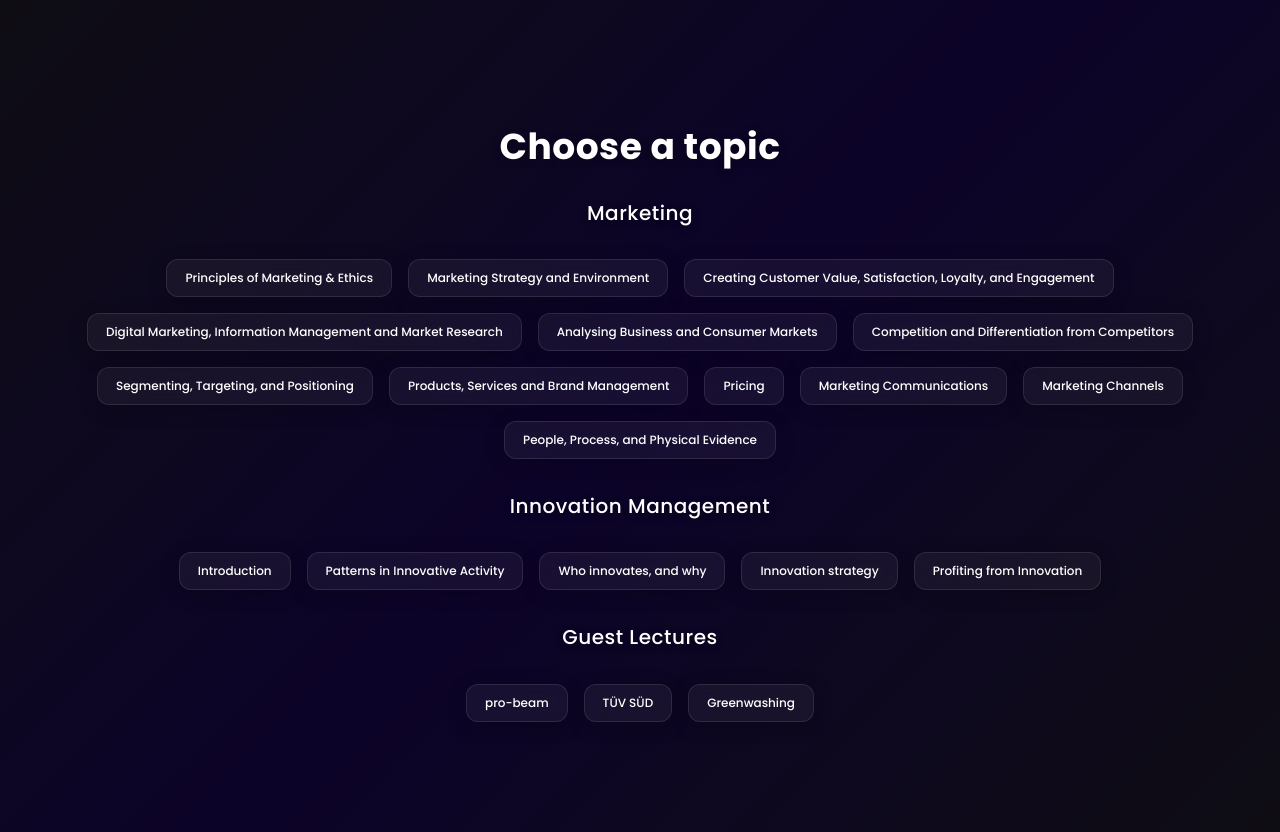
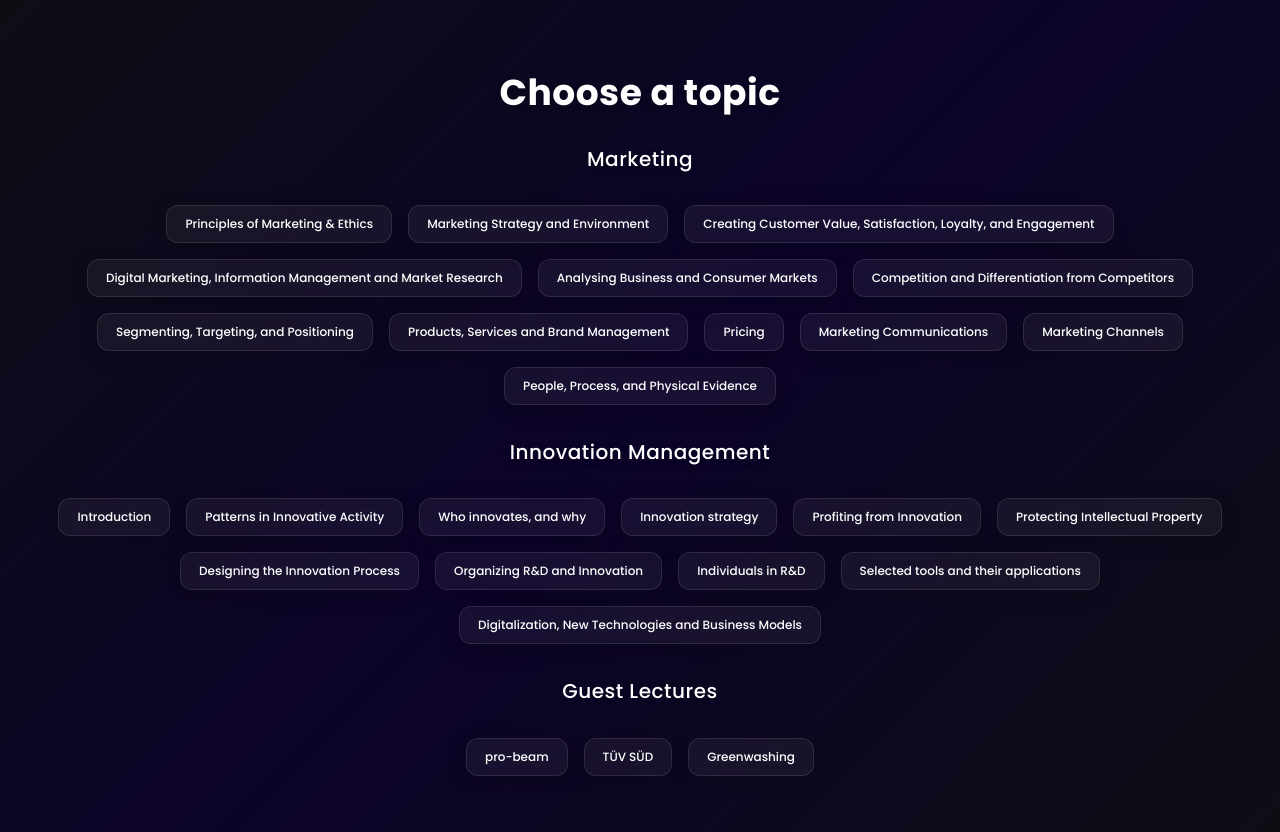
Before and after one commit to osterowsky/innovation-mgt, a React (Vite) app: page / in a window 1280 px wide. Built offline with nearby package versions, Linux system fonts and the light colour scheme.

Commit message:
feature: innovation management done

```diff
--- a/src/App.tsx
+++ b/src/App.tsx
@@ -22,7 +22,13 @@ const TOPICS_INNOVATION = [
   'Patterns in Innovative Activity',
   'Who innovates, and why',
   'Innovation strategy',
-  'Profiting from Innovation'
+  'Profiting from Innovation',
+  'Protecting Intellectual Property',
+  'Designing the Innovation Process',
+  'Organizing R&D and Innovation',
+  'Individuals in R&D',
+  'Selected tools and their applications',
+  'Digitalization, New Technologies and Business Models'
 ]
 
 const TOPICS_GUEST_LECTURERS = [
```
Also changed, not shown: 1 other file (tests, documents, lock files or other folders).
